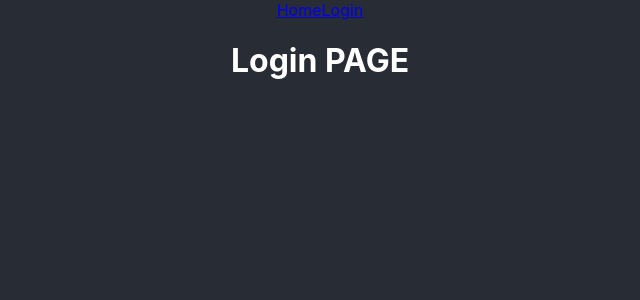
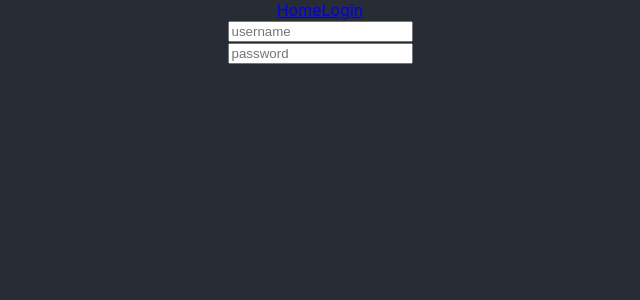
Before and after one commit to JessicaPerez1/React-Auth0-Login, a React (Create React App) app: page /login in a window 1280 px wide. Shown: the top 300 px of the page, without its empty margins (320-960 px from the left). Built offline with nearby package versions, Linux system fonts and the light colour scheme.

Commit message:
Stated Login form

```diff
--- a/src/actions/authActions.js
+++ b/src/actions/authActions.js
@@ -7,7 +7,7 @@ import {
     SET_ALERT
 } from './actionTypes';
 
-import AuthService from '../services/auth.service';
+import * as AuthService from '../services/auth.service';
 
 // REGISTER =====================
 export const register = (username, email, password) => (dispatch) => {
@@ -48,7 +48,7 @@ export const login = (username, password) => (dispatch) => {
             payload: {user:data}
         });
         return Promise.resolve()
-    }
+    },
     (error) => {
         const message = (error.response &&
             error.response.data &&
--- a/src/components/Login.js
+++ b/src/components/Login.js
@@ -1,8 +1,78 @@
-import React from 'react'
+import React, { useState, useRef } from 'react'
+import { useDispatch, useSelector } from "react-redux";
+
+// import Form from 'react-validation/build/form';
+// import Input from 'react-validation/build/input';
+// import CheckButton from 'react-validation/build/button';
+
+import { register, login } from '../actions/authActions'
 
 const Login = () => {
+    const userNameRef = useRef();
+    const passwordRef = useRef();
+
+    const [username, setUsername] = useState('');
+    const [password, setPassword] = useState('');
+    const [email, setEmail] = useState('');
+    const [successful, setSuccessful] = useState(false)
+    const [loading, setLoading] = useState(false);
+
+    const [isMember, setMember] = useState(true);
+
+    const { isLoggedIn } = useSelector(state => state.authReducer);
+    const { message } = useSelector(state => state.messageReducer);
+
+    const dispatch = useDispatch();
+
+    const onChangeUsername = (event) => {
+      const username = event.target.value;
+      setUsername(username);
+    };
+
+    const onChangePassword = (event) => {
+      const password = event.target.value;
+      setPassword(password);
+    };
+
+    const onChangeEmail = (event) => {
+      const email = event.target.value;
+      setEmail(email);
+    };
+    const handleSubmit = (e) => {
+      e.preventDefault();
+
+      setLoading(true);
+    };
+
     return (
-        <h1>Login PAGE</h1>
+        <div className="login-container">
+            {/* h1 is SIGN IN if its an existing member, it's REGISTER if not a member yet */}
+            <form
+            className='login-form' onSubmit={handleSubmit}
+            >
+                <div className='form-control'>
+                    <input
+                    className='userName-input'
+                    required
+                    type='text'
+                    placeholder='username'
+                    value={username}
+                    onChange={onChangeUsername}
+                    />
+                </div>
+                <div className='form-control'>
+                    <input
+                    className='password-input'
+                    required
+                    type='password'
+                    placeholder='password'
+                    value={password}
+                    onChange={onChangePassword}
+                    />
+                </div>
+
+            </form>
+        </div>
     )
 }
 
```
Also changed, not shown: src/services/auth.service.js (+6 -6 lines).
